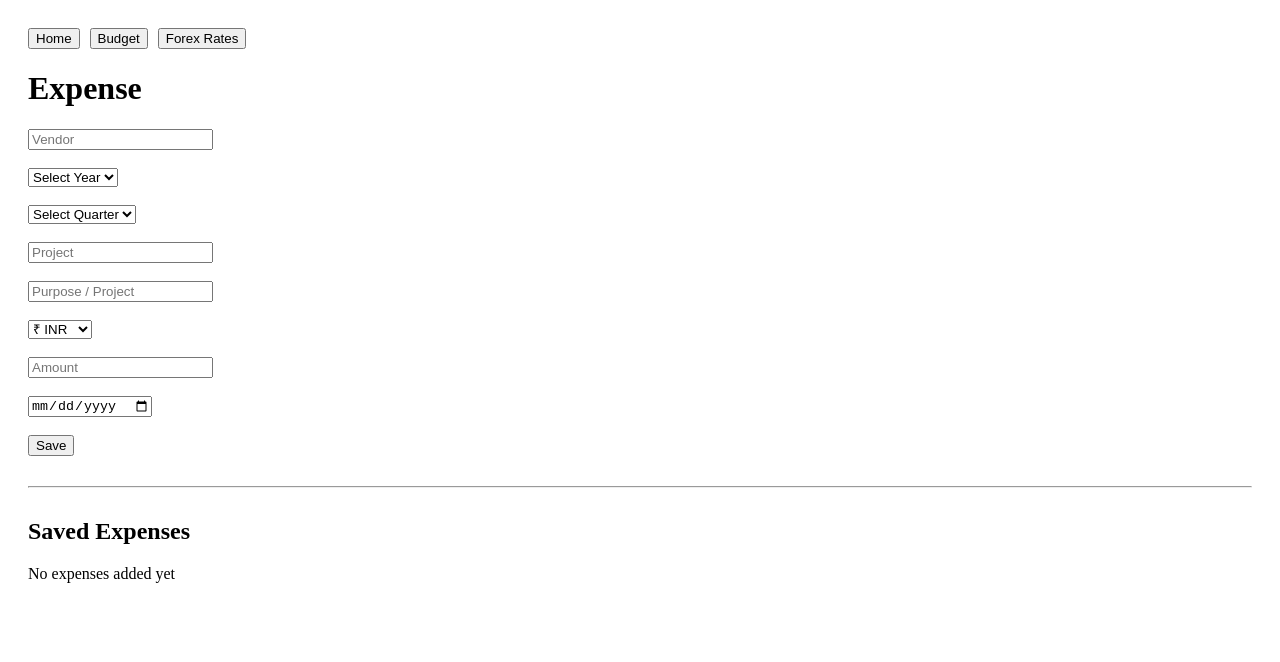
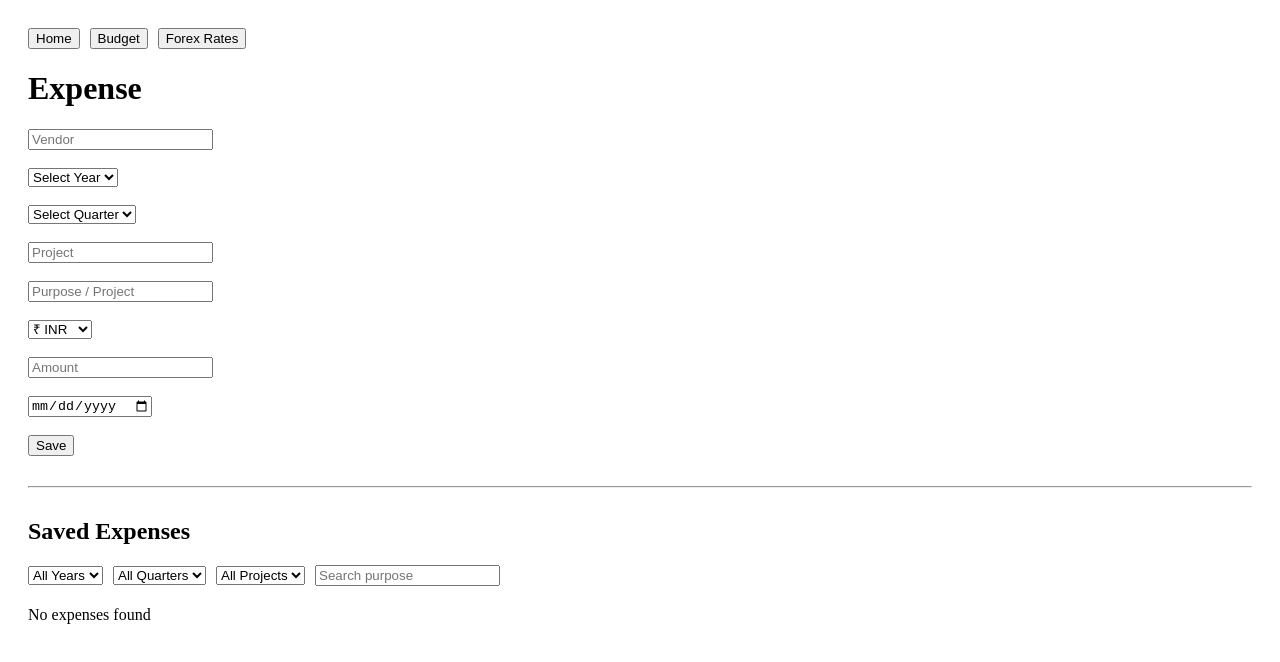
Before and after one commit to pinaki-GH/budget-tracker, a Next.js app: page /add-expense in a window 1280 px wide. Shown: the top 662 px of the page. Built offline with nearby package versions, Linux system fonts and the light colour scheme.

Commit message:
Update page.js

```diff
--- a/app/add-expense/page.js
+++ b/app/add-expense/page.js
@@ -23,6 +23,15 @@ export default function AddExpense() {
 
   const [expenses, setExpenses] = useState([])
   const [editingId, setEditingId] = useState(null)
+
+  // Filters
+  const [filterYear, setFilterYear] = useState('')
+  const [filterQuarter, setFilterQuarter] =
+    useState('')
+  const [filterProject, setFilterProject] =
+    useState('All Projects')
+  const [filterPurpose, setFilterPurpose] =
+    useState('')
 
   useEffect(() => {
     loadExpenses()
@@ -116,6 +125,23 @@ export default function AddExpense() {
     setCurrency('INR')
   }
 
+  // Filtered Expenses
+  const filteredExpenses = expenses.filter((e) => {
+    return (
+      (!filterYear || e.year === filterYear) &&
+      (!filterQuarter ||
+        e.quarter === filterQuarter) &&
+
+      (filterProject === 'All Projects' ||
+        e.project === filterProject) &&
+
+      (!filterPurpose ||
+        e.purpose.toLowerCase().includes(
+          filterPurpose.toLowerCase()
+        ))
+    )
+  })
+
   return (
     <div style={{ padding: 20 }}>
 
@@ -132,7 +158,6 @@ export default function AddExpense() {
         <Link href="/forex-rates" style={{ marginLeft: 10 }}>
           <button>Forex Rates</button>
         </Link>
-
       </div>
 
       <h1>{editingId ? 'Edit Expense' : 'Expense'}</h1>
@@ -237,8 +262,72 @@ export default function AddExpense() {
 
       <h2>Saved Expenses</h2>
 
-      {expenses.length === 0 ? (
-        <p>No expenses added yet</p>
+      {/* Filters */}
+      <div style={{ marginBottom: 20 }}>
+
+        <select
+          value={filterYear}
+          onChange={(e) =>
+            setFilterYear(e.target.value)
+          }
+        >
+          <option value="">All Years</option>
+          <option>2025</option>
+          <option>2026</option>
+          <option>2027</option>
+        </select>
+
+        <select
+          value={filterQuarter}
+          onChange={(e) =>
+            setFilterQuarter(e.target.value)
+          }
+          style={{ marginLeft: 10 }}
+        >
+          <option value="">All Quarters</option>
+          <option>Q1</option>
+          <option>Q2</option>
+          <option>Q3</option>
+          <option>Q4</option>
+        </select>
+
+        <select
+          value={filterProject}
+          onChange={(e) =>
+            setFilterProject(e.target.value)
+          }
+          style={{ marginLeft: 10 }}
+        >
+          <option>All Projects</option>
+
+          {[
+            ...new Set(
+              expenses
+                .map((e) => e.project)
+                .filter(Boolean)
+            )
+          ].map((project) => (
+            <option
+              key={project}
+              value={project}
+            >
+              {project}
+            </option>
+          ))}
+        </select>
+
+        <input
+          placeholder="Search purpose"
+          value={filterPurpose}
+          onChange={(e) =>
+            setFilterPurpose(e.target.value)
+          }
+          style={{ marginLeft: 10 }}
+        />
+      </div>
+
+      {filteredExpenses.length === 0 ? (
+        <p>No expenses found</p>
       ) : (
         <table border="1" cellPadding="8">
           <thead>
@@ -256,7 +345,7 @@ export default function AddExpense() {
           </thead>
 
           <tbody>
-            {expenses.map((e) => (
+            {filteredExpenses.map((e) => (
               <tr key={e.id}>
                 <td>{e.vendor_name}</td>
                 <td>{e.year}</td>
```
